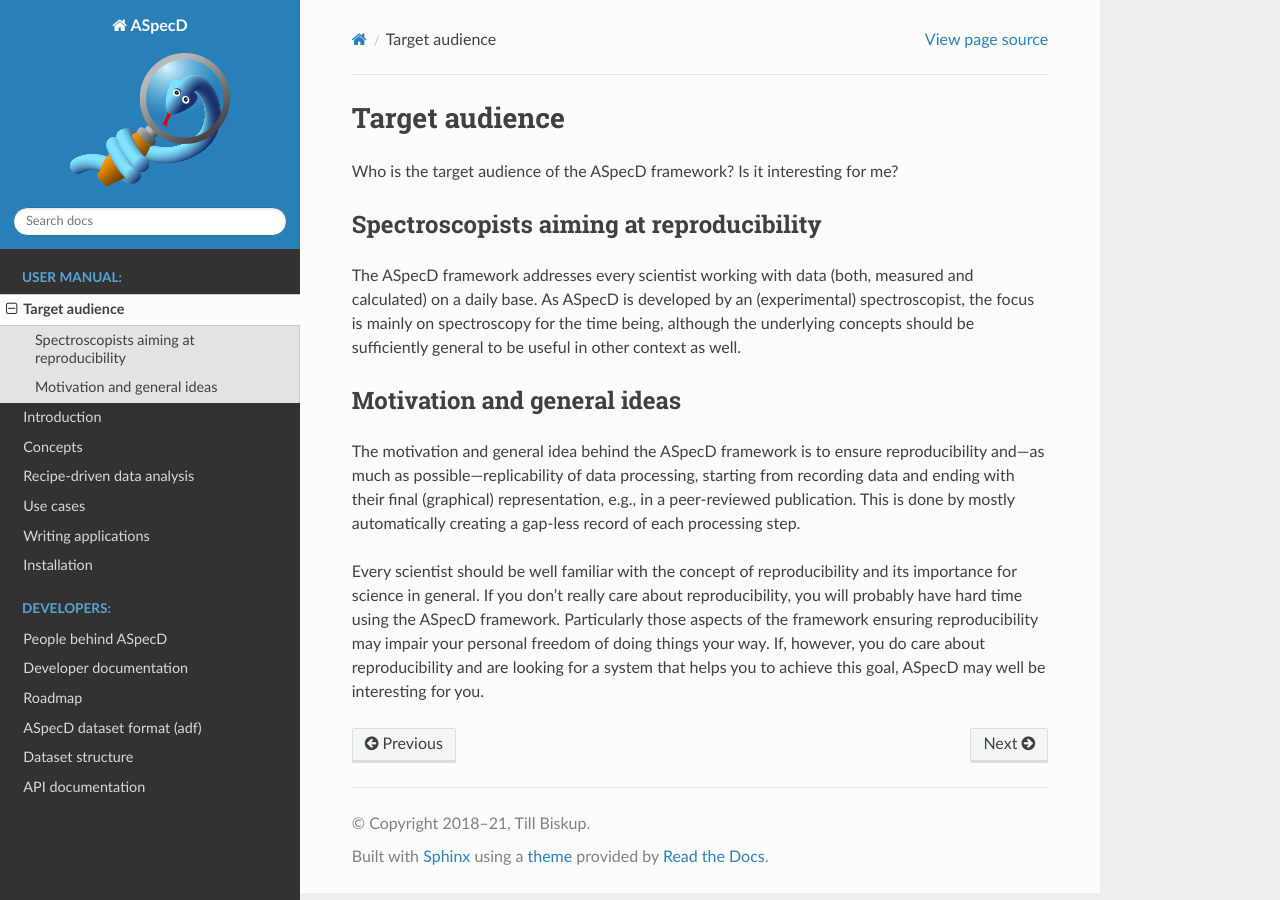
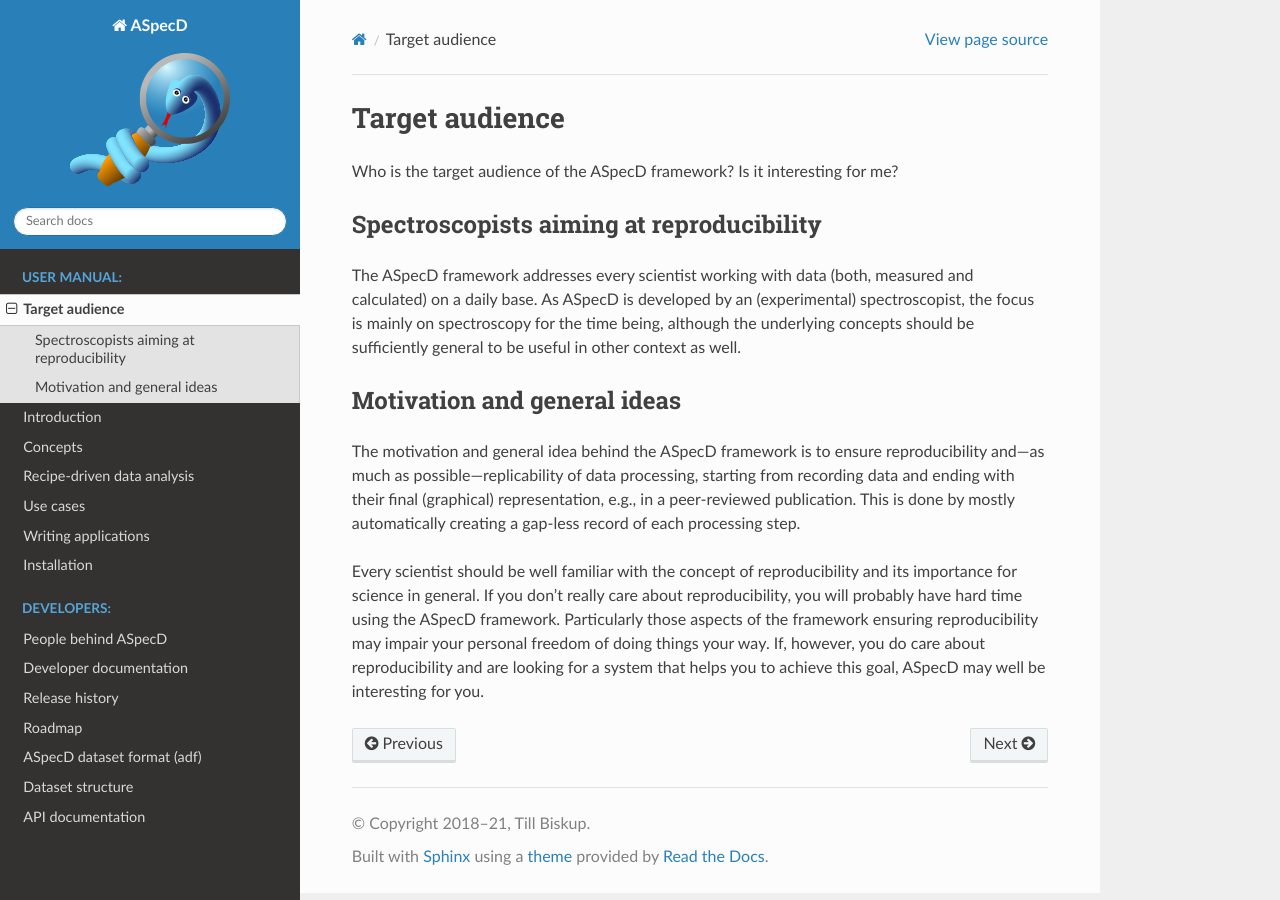
Before and after one commit to tillbiskup/aspecd, a Sphinx documentation site: the page built from docs/audience.rst, in a window 1280 px wide. Built offline with Sphinx 7.4.7 and the Read the Docs theme 2.0.0, drawn with Linux system fonts in a browser that asks for light colours.

Commit message:
Add release history stubb

```diff
--- a/docs/index.rst
+++ b/docs/index.rst
@@ -133,6 +133,7 @@ Finally, don't forget to check out the website on `reproducible research <https:
 
    people
    developers
+   release-history
    roadmap
    adf
    dataset-structure
--- /dev/null
+++ b/docs/release-history.rst
@@ -0,0 +1,8 @@
+===============
+Release history
+===============
+
+v0.1.0
+======
+
+* First public release
```
Also changed, not shown: 1 other file.
